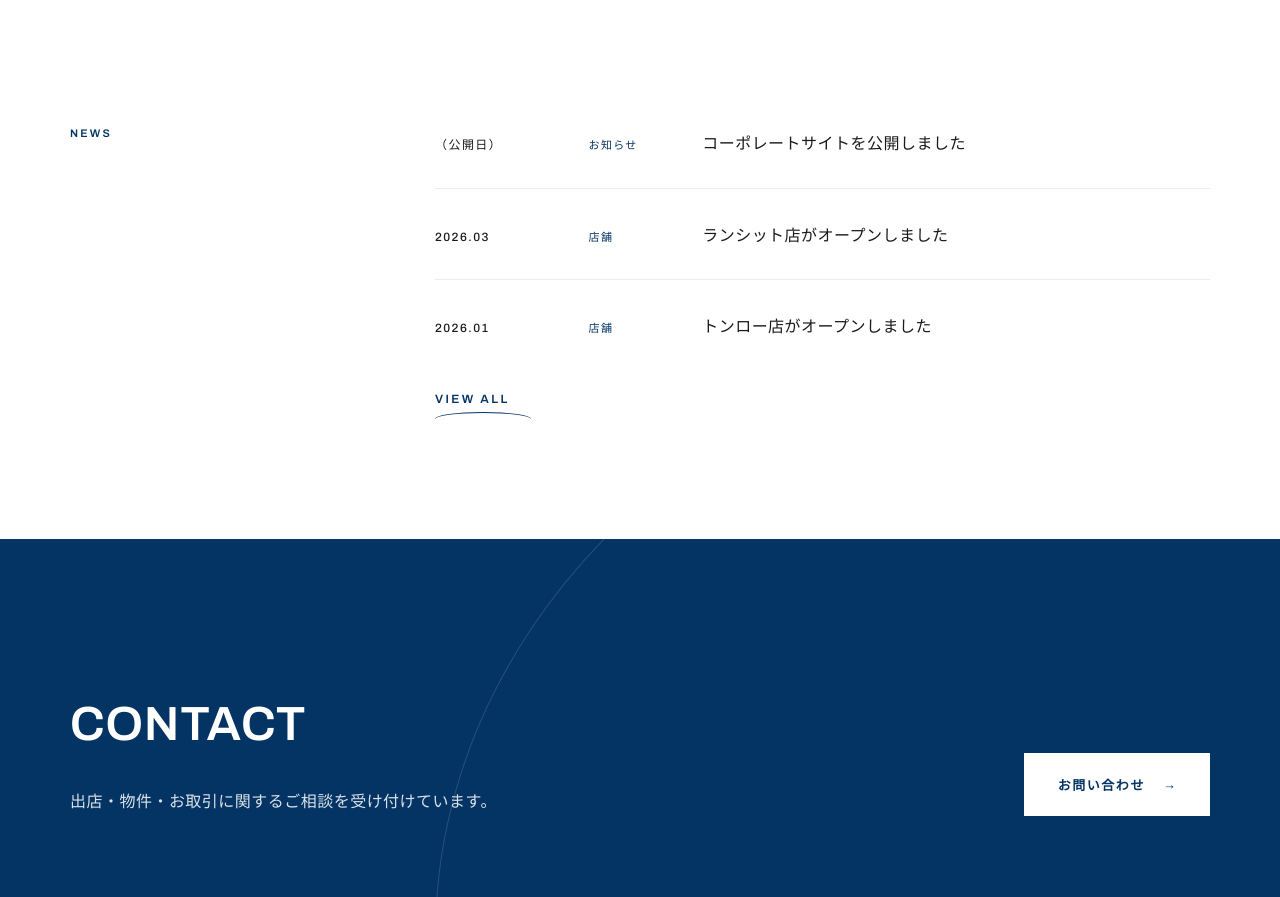
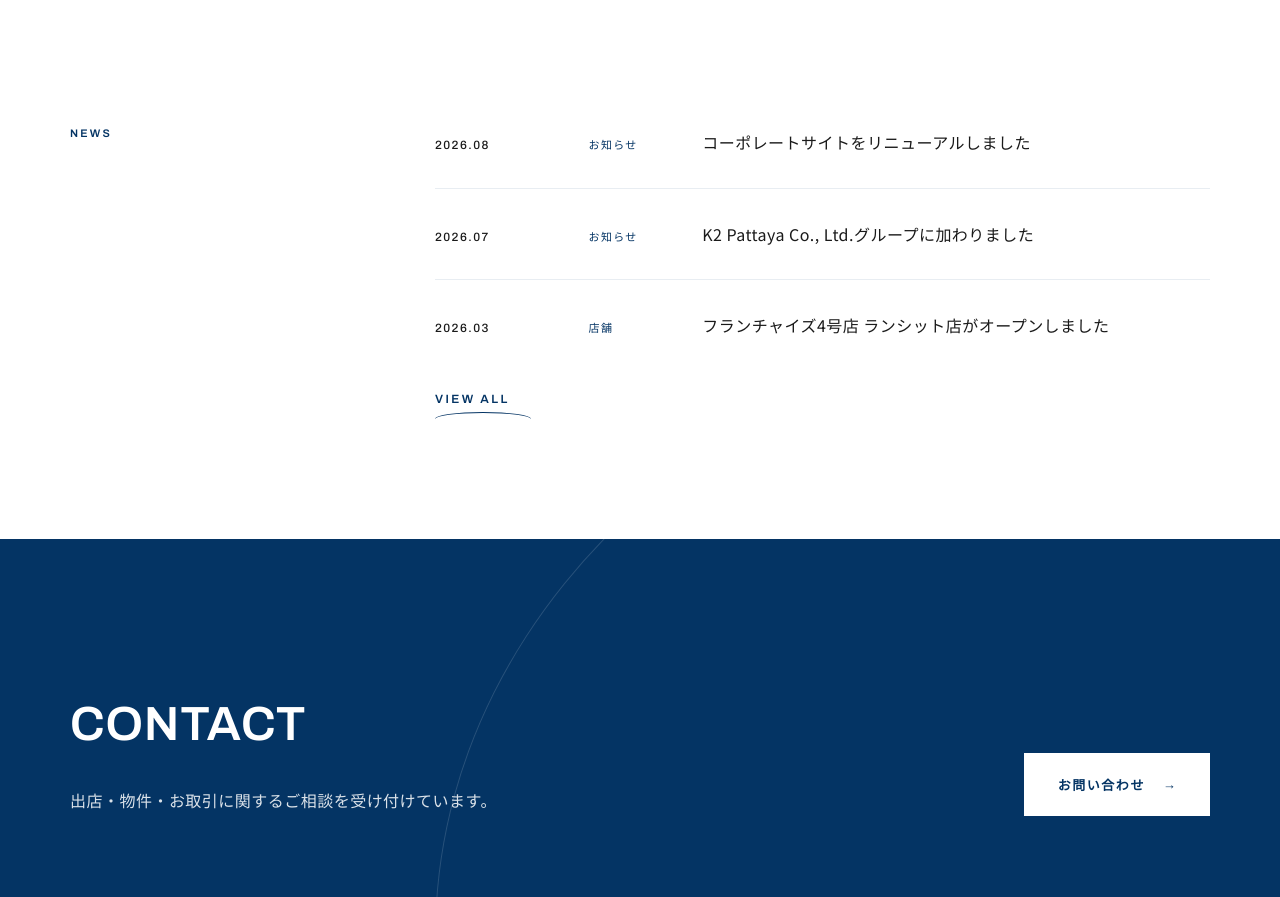
Before and after one commit to khaw-niaw/ipi-corporate-site, a plain HTML site: page index.html in a window 1280 px wide. Shown: the part 2980-3877 px from the top of the page. Drawn offline with Linux system fonts and the light colour scheme.

Commit message:
Add files via upload

```diff
--- a/index.html
+++ b/index.html
@@ -175,19 +175,19 @@
         <div style="display: flex; flex-direction: column">
           <div class="news-list">
             <div class="news-row">
-              <span class="news-row__date">（公開日）</span>
+              <span class="news-row__date">2026.08</span>
               <span class="news-row__cat">お知らせ</span>
-              <p class="t-body">コーポレートサイトを公開しました</p>
+              <p class="t-body">コーポレートサイトをリニューアルしました</p>
+            </div>
+            <div class="news-row">
+              <span class="news-row__date">2026.07</span>
+              <span class="news-row__cat">お知らせ</span>
+              <p class="t-body">K2 Pattaya Co., Ltd.グループに加わりました</p>
             </div>
             <div class="news-row">
               <span class="news-row__date">2026.03</span>
               <span class="news-row__cat">店舗</span>
-              <p class="t-body">ランシット店がオープンしました</p>
-            </div>
-            <div class="news-row">
-              <span class="news-row__date">2026.01</span>
-              <span class="news-row__cat">店舗</span>
-              <p class="t-body">トンロー店がオープンしました</p>
+              <p class="t-body">フランチャイズ4号店 ランシット店がオープンしました</p>
             </div>
           </div>
           <a class="more" href="news.html" style="margin-top: clamp(36px, 4vw, 56px)">
```
